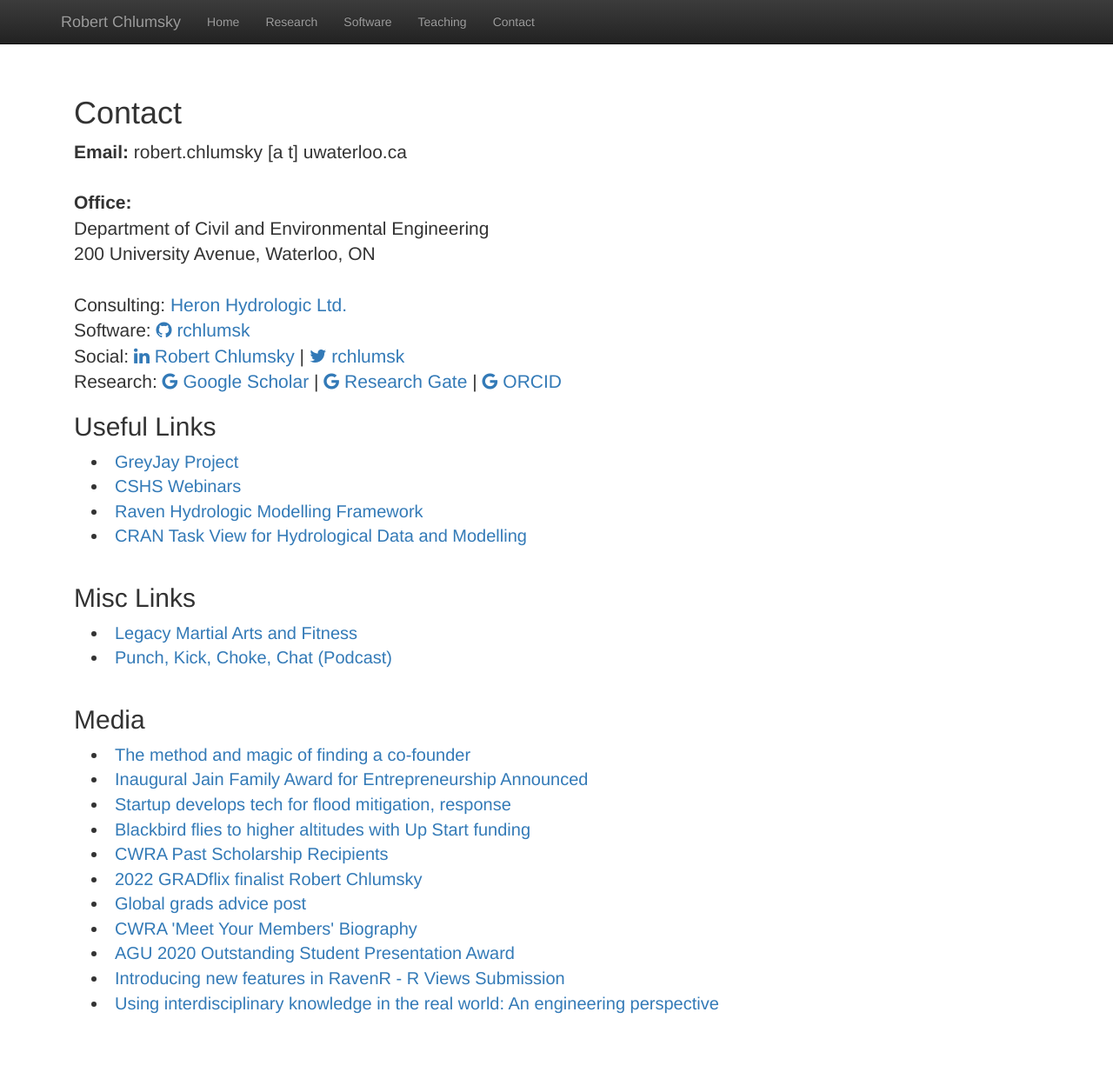
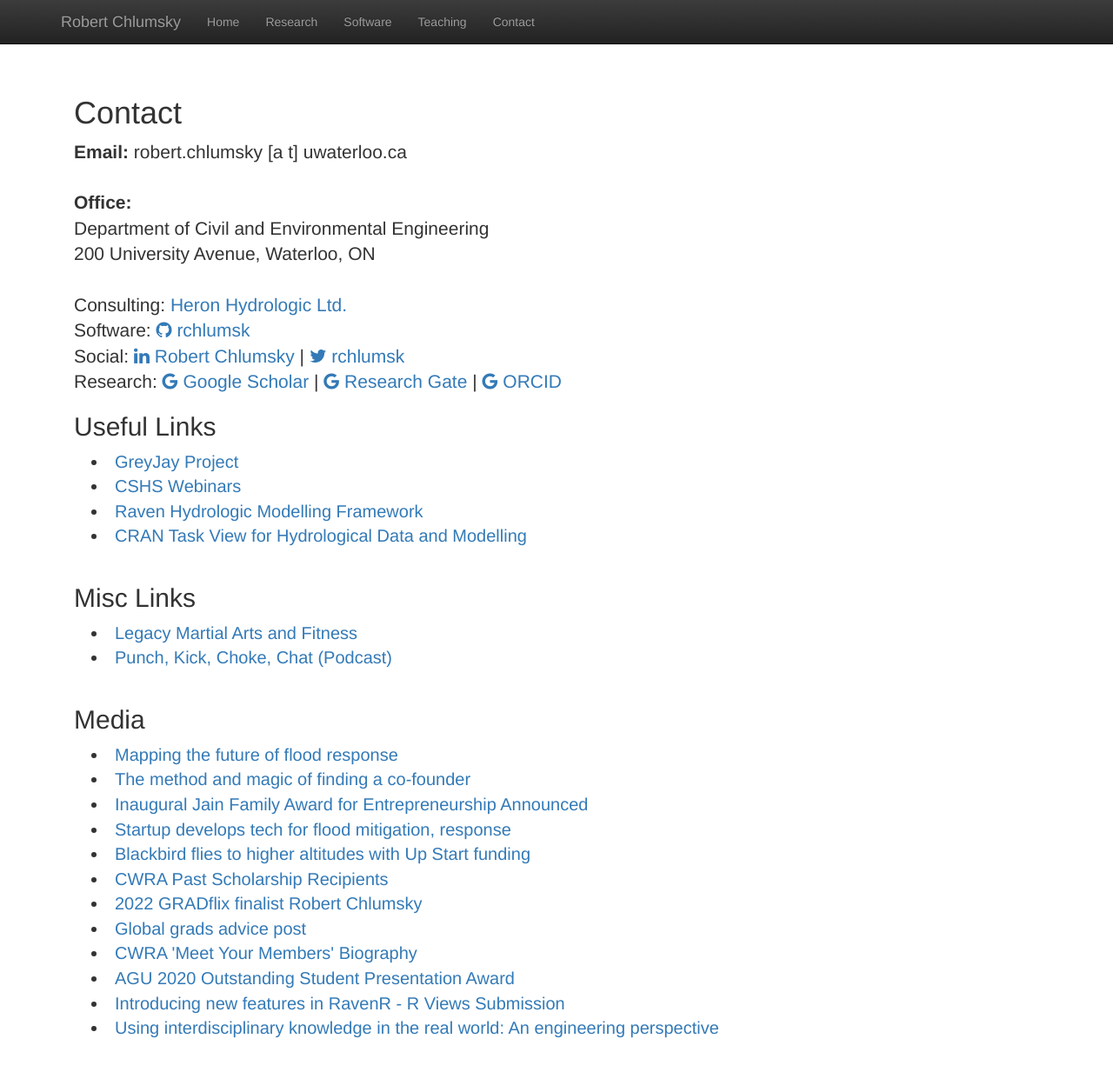
Before and after one commit to rchlumsk/rchlumsk.github.io, a Jekyll site: the page built from contact.html, in a window 1280 px wide and 1267 px high. Shown: the top 1233 px of the window at 87% size. Built offline with Jekyll 4.4.1, drawn with Linux system fonts in a browser that asks for light colours; nearby versions of some CDN libraries; library files that are not in the unit come from our copies.

Commit message:
modified contact with mapping future of flood response item

```diff
--- a/contact.html
+++ b/contact.html
@@ -42,6 +42,7 @@ title:  'Contact'
 
 <h2>Media</h2>
 <p class="content" style="padding:0px;margin:0px 20px 0px;">
+    <li style="padding:0px;margin:0px 20px 0px;font-size:20px;"> <a href = "https://uwaterloo.ca/daily-bulletin/2023-10-11#mapping-the-future-of-flood-response">Mapping the future of flood response</a>  </li>
     <li style="padding:0px;margin:0px 20px 0px;font-size:20px;"> <a href = "https://uwaterloo.ca/news/method-and-magic-finding-co-founder">The method and magic of finding a co-founder</a>  </li>
     <li style="padding:0px;margin:0px 20px 0px;font-size:20px;"> <a href = "https://velocityincubator.com/2023/01/inaugural-jain-family-award-for-entrepreneurship-announced/">Inaugural Jain Family Award for Entrepreneurship Announced</a>  </li>
     <li style="padding:0px;margin:0px 20px 0px;font-size:20px;"> <a href = "https://uwaterloo.ca/engineering/news/startup-develops-tech-flood-mitigation-response">Startup develops tech for flood mitigation, response</a>  </li>
```
